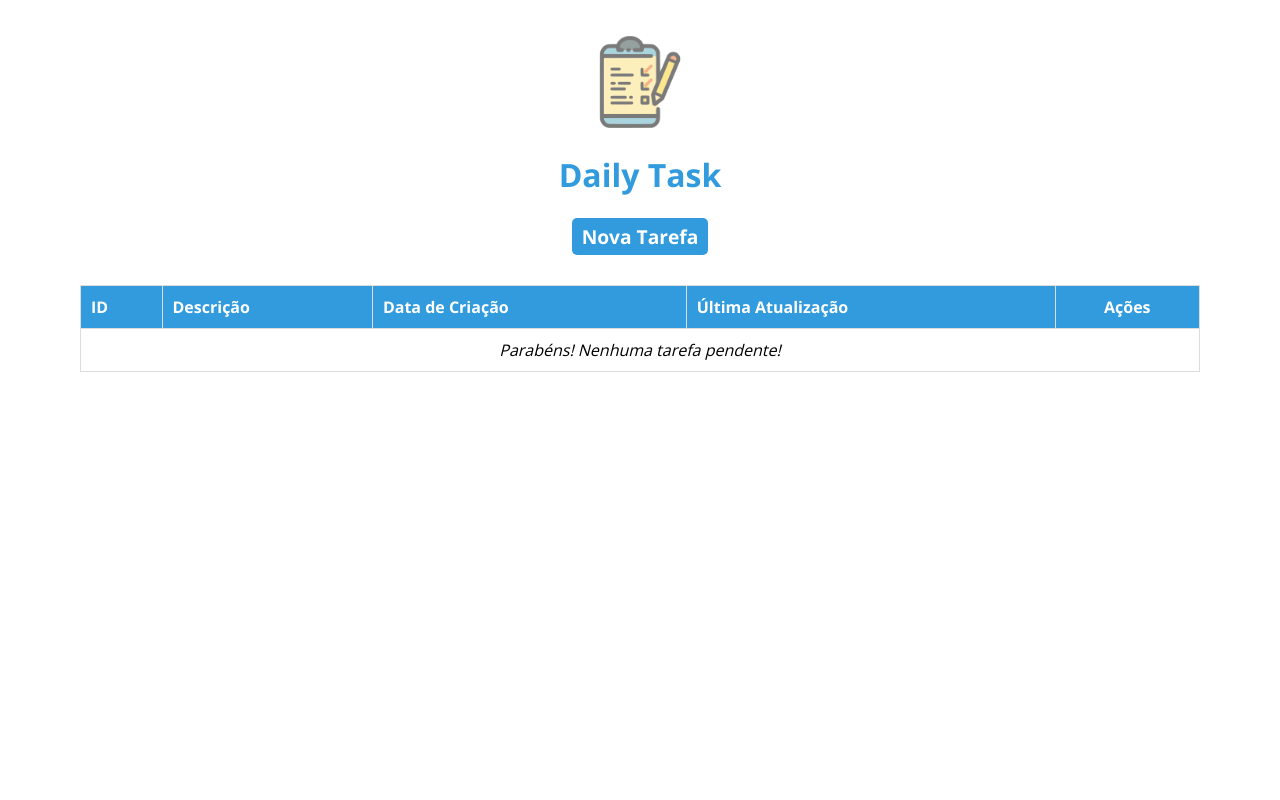
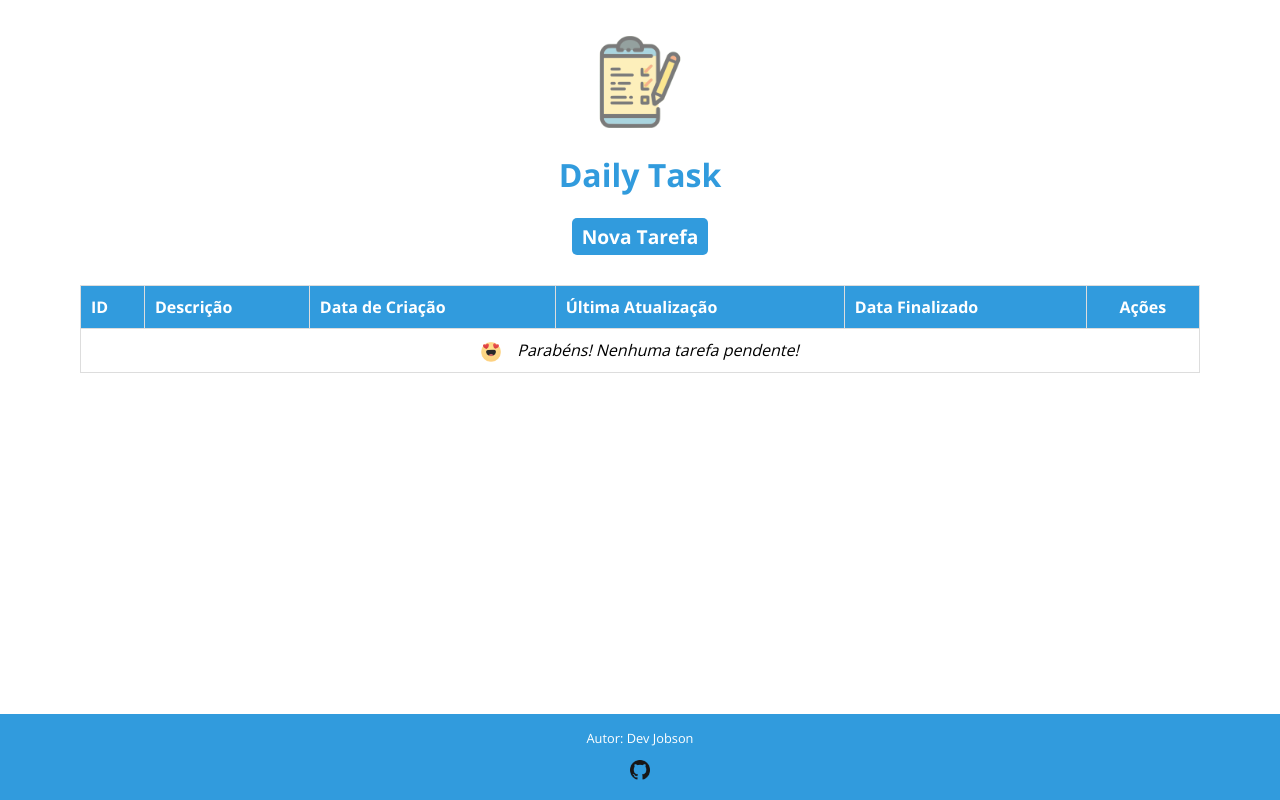
Before and after one commit to jobson-batista/daily_task, a Java web app: page /main in a window 1280 px wide. Run offline with Tomcat 11, a stand-in JSP engine, Linux system fonts and the light colour scheme; tables that the repository leaves empty hold one stand-in row (values such as "Sample post").

Commit message:
Corrigindo alguns bugs e adicionando o campo Data Finalizado na listagem

```diff
--- a/daily-task-backend/src/main/webapp/edit.jsp
+++ b/daily-task-backend/src/main/webapp/edit.jsp
@@ -10,6 +10,7 @@
 <link rel="stylesheet" href="style.css">
 <script src="scripts/validator.js">
 	document.querySelector("textarea").value = document.querySelector("textarea").value.trim();
+	console.log("👀 \n Welcome, curioso!");
 </script>
 </head>
 <body>
@@ -56,5 +57,9 @@
 				onclick="javascript: window.location.href = 'main'">
 			</div>
 	</form>
+	<footer>
+	  <p>Autor: Dev Jobson</p>
+	  <p><a href="https://github.com/jobson-batista/daily_task" target="_blank"><img src="images/github-icon-black.png" width="20"></a></p>
+	</footer>
 </body>
 </html>
--- a/daily-task-backend/src/main/webapp/index.html
+++ b/daily-task-backend/src/main/webapp/index.html
@@ -10,5 +10,9 @@
 	<img src="images/todolist.png" height="100">
 	<h1>Daily Task</h1>
 	<a href="main" class="btnAcessar">Acessar</a>
+	<footer>
+	  <p>Autor: Dev Jobson</p>
+	  <p><a href="https://github.com/jobson-batista/daily_task" target="_blank"><img src="images/github-icon-black.png" width="20"></a></p>
+	</footer>
 </body>
 </html>
--- a/daily-task-backend/src/main/webapp/style.css
+++ b/daily-task-backend/src/main/webapp/style.css
@@ -6,7 +6,7 @@ body {
 	font-size: 1em;
 	font-weight: 400;
 	align-items: center;
-	margin: 2em 2em 2em 2em;
+	margin: 2em 0em 0em 0em;
 	display: flex;
 	flex-direction: column;
 }
@@ -66,7 +66,7 @@ textarea {
 	margin-top: 10px;
 	border: 1px solid #dedede;
 	border-radius: 5px;
-	width: 4em;
+	width: 10em;
 }
 
 #dt_ult_alt {
@@ -75,7 +75,7 @@ textarea {
 	margin-bottom: 10px;
 	border: 1px solid #dedede;
 	border-radius: 5px;
-	width: 8em;
+	width: 10em;
 }
 
 #table {
@@ -107,6 +107,12 @@ textarea {
 
 .zero-task {
 	text-align: center;
+	vertical-align: middle;
+}
+
+.zero-task img {
+	vertical-align: middle;
+	padding-right: 1em;
 }
 
 .fields-edit {
@@ -126,3 +132,24 @@ textarea {
 .actions-icons {
 	text-align: center;
 }
+
+footer {
+  text-align: center;
+  padding:3px 0px 3px 0px;
+  display: block;
+  position: absolute;
+  bottom:0%;
+  background-color: #319bdd;
+  width: 100%;
+}
+
+footer p {
+	font-size: 0.8em;
+	color: #fff;
+}
+
+footer p a {
+	font-size: 0.8em;
+	color: #fff;
+	text-decoration:none;
+}
--- a/daily-task-backend/src/main/webapp/tasks.jsp
+++ b/daily-task-backend/src/main/webapp/tasks.jsp
@@ -15,7 +15,9 @@
 <title>Daily Task</title>
 <link rel="icon" href="images/todolist.png">
 <link rel="stylesheet" href="style.css">
-<script src="scripts/confirmation.js "></script>
+<script src="scripts/confirmation.js ">
+	console.log("👀 \n Welcome, curioso!");
+</script>
 </head>
 <body>
 	<img src="images/todolist.png" height="100">
@@ -28,6 +30,7 @@
 				<th>Descrição</th>
 				<th>Data de Criação</th>
 				<th>Última Atualização</th>
+				<th>Data Finalizado</th>
 				<th class="actions-column">Ações</th>
 			</tr>
 		</thead>
@@ -39,8 +42,13 @@
 				<tr>
 					<td><%=tasks.get(i).getId()%></td>
 					<td><%=tasks.get(i).getDescricao()%></td>
-					<td><%=tasks.get(i).getDtCriacao().toString()%></td>
-					<td><%=tasks.get(i).getDtUltAlt().toString()%></td>
+					<td><%=tasks.get(i).getDtCriacao()%></td>
+					<td><%=tasks.get(i).getDtUltAlt()%></td>
+					<td><%if(tasks.get(i).getDtFinalizado() == null){ %>Não Finalizado!
+						<%} else {%>
+							<%=tasks.get(i).getDtFinalizado()%>
+						<%} %>
+					</td>
 					<td class="actions-icons">
 						<%if(tasks.get(i).getFinalizado() == 0) {%>
 							<a href="javascript: confirmFinish(<%=tasks.get(i).getId()%>)" class="actions"><img src="images/check.png" width="20"></a>
@@ -54,9 +62,13 @@
 				<%} %>
 			<%} %>
 			<%if(itens == 0) {%>
-				<tr><td colspan="5" class="zero-task"><i>Parabéns! Nenhuma tarefa pendente!</i></td></tr>
+				<tr><td colspan="6" class="zero-task"><img src="images/in-love.png" width="20"><i>Parabéns! Nenhuma tarefa pendente!</i></td></tr>
 			<%} %>
 		</tbody>
 	</table>
+	<footer>
+	  <p>Autor: Dev Jobson</p>
+	  <p><a href="https://github.com/jobson-batista/daily_task" target="_blank"><img src="images/github-icon-black.png" width="20"></a></p>
+	</footer>
 </body>
 </html>
```
Also changed, not shown: daily-task-backend/src/main/java/com/dailytask/model/DAO.java (+29 -5 lines), daily-task-backend/src/main/webapp/new.html (+8 -2 lines), daily-task-backend/src/main/webapp/images/github-icon-black.png (added), daily-task-backend/src/main/webapp/images/in-love.png (added).
